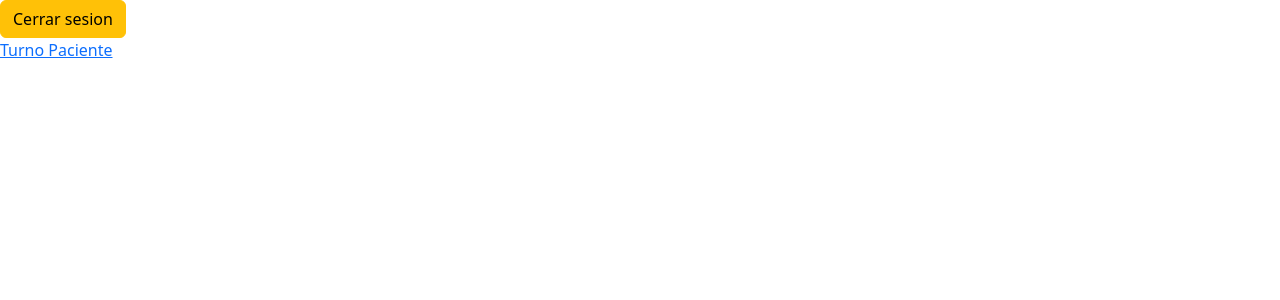
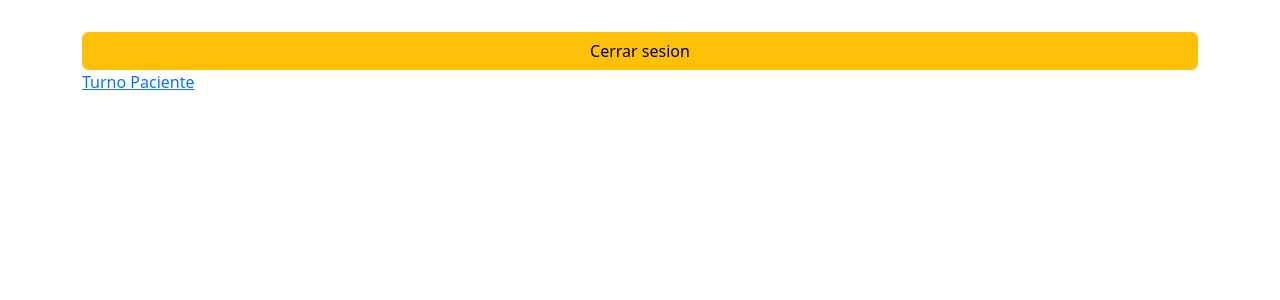
Before and after one commit to JuanDevVG/queuems-frontend, an Angular app: page /paciente in a window 1280 px wide. Shown: the top 300 px of the page. Built offline with nearby package versions, Linux system fonts and the light colour scheme; sample sign-in values are in the browser's storage.

Commit message:
Se soluciona error de subscripcion al cerrar sesion

```diff
--- a/src/app/paciente/paciente.component.html
+++ b/src/app/paciente/paciente.component.html
@@ -2,8 +2,10 @@
     <p>Iniciar sesion</p>
 
 } @else {
-    <input type="button" class="btn btn-warning" value="Cerrar sesion" (click)="logOut();">
-    <div>
-        <a routerLink="/paciente/turno" routerLinkActivate="active">Turno Paciente</a>
+    <div class="container" style="margin: 2rem auto;">
+        <input type="button" class="btn btn-warning form-control" value="Cerrar sesion" (click)="logOut();">
+        <div>
+            <a routerLink="/paciente/turno" routerLinkActivate="active">Turno Paciente</a>
+        </div>
     </div>
 }
--- a/src/app/paciente/paciente.component.ts
+++ b/src/app/paciente/paciente.component.ts
@@ -1,6 +1,7 @@
 import { Component, OnDestroy, OnInit } from '@angular/core';
 import { AuthService } from '../service/auth.service';
 import { RouterLink } from '@angular/router';
+import { Subscription } from 'rxjs';
 
 @Component({
   selector: 'app-paciente',
@@ -12,22 +13,22 @@ import { RouterLink } from '@angular/router';
 export class PacienteComponent implements OnInit, OnDestroy {
 
   userLoginOn:boolean = false;
+  isAuthSubscription: Subscription = new Subscription;
 
   constructor(private authService:AuthService){}
 
   ngOnDestroy(): void {
-    this.authService.token.unsubscribe();
-    this.authService.isAuth.unsubscribe();
+    // Desuscribirse cuando el componente se destruya
+    this.isAuthSubscription.unsubscribe();
   }
 
   ngOnInit(): void {
-    this.authService.isAuth.subscribe(
-      {
-        next:(userLoginOn) => {
-          this.userLoginOn=userLoginOn;
-        }
+    // Suscribirse al observable isAuth y guardar la referencia a la suscripción
+    this.isAuthSubscription = this.authService.isAuth.subscribe(
+      (userLoginOn) => {
+        this.userLoginOn = userLoginOn;
       }
-    )
+    );
   }
 
   logOut(): void {
--- a/src/app/service/auth.service.ts
+++ b/src/app/service/auth.service.ts
@@ -28,9 +28,8 @@ export class AuthService {
     return this.http.post<string>('http://localhost:8080/auth/login', credentials).pipe(
       tap( (token:string) => {
         const tokenUser = JSON.stringify(token);
-        localStorage.setItem('token', tokenUser)
+        localStorage.setItem('token', tokenUser);
         this.setLoggedIn(true);
-        console.log("hola");
       }),
       catchError(this.handledError)
     )
```
